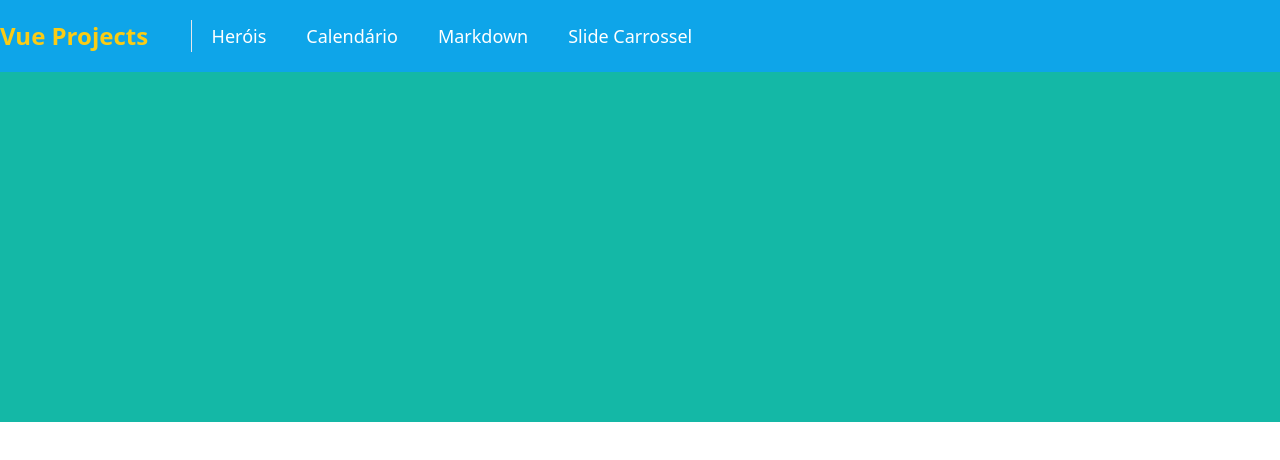
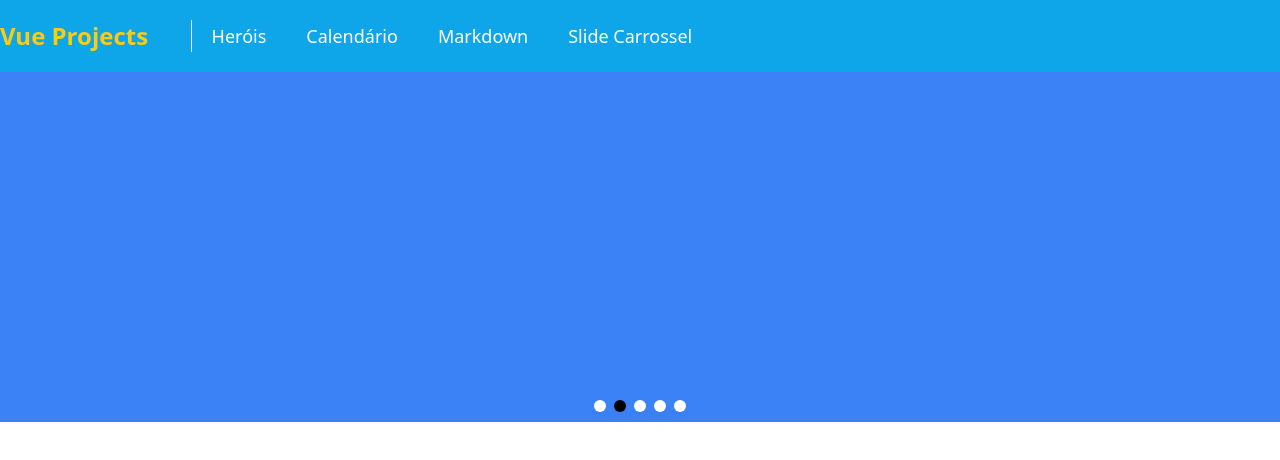
Before and after one commit to EuclidesKinto/vue-projects, a Vue app: page /slider in a window 1280 px wide. Shown: the top 460 px of the page. Built offline with nearby package versions, Linux system fonts and the light colour scheme.

Commit message:
add slider final

```diff
--- a/src/pages/Hero.vue
+++ b/src/pages/Hero.vue
@@ -1,7 +1,9 @@
 <template>
   <div class="flex justify-center container mt-10 mx-auto ">
     <div class="flex-col">
-      <h2 class="text-3xl font-bold mb-3 text-center">{{herosCount}} Heróis da DC</h2>
+      <h2 class="text-3xl font-bold mb-3 text-center">
+        {{herosCount}} {{pluralHerosCount}}
+      </h2>
       <div v-for="(hero, index) in dcHeros" :key="hero.name">
         <div class="flex justify-between">
           <span class="text-lg">{{index+1}} - {{hero.name}}</span>
@@ -43,6 +45,9 @@ export default {
   computed:{
     herosCount(){
       return this.dcHeros.length;
+    },
+    pluralHerosCount(){
+      return this.dcHeros.length <= 1 ? 'Herói Cadastrado' : 'Heróis Cadastrados';
     }
   },
   methods:{
--- a/src/pages/Slider.vue
+++ b/src/pages/Slider.vue
@@ -1,14 +1,34 @@
 <template>
-  <div class="flex flex-wrap w-full">
-    <div class=" absolute w-full"
+  <div class="flex flex-wrap w-full relative">
+    <div class="absolute w-full"
          v-for="(color, index) in sliders" :key="color"
     >
-      <div  v-if="currentSlide === index"
-          :class="color"
-          style="height: 350px;"
-      >
+      <Transition>
+        <div  v-if="currentSlide === index"
+            :class="color"
+            style="height: 350px;"
+        >
+        </div>
+      </Transition>
+    </div>
+    <div class="w-full" style="height: 340px">
+      <div class="absolute bottom-0 w-full flex justify-center">
+        <div v-for="(item, index) in sliders" :key="item"
+             @click="sliderClick(index)"
+             :class="currentSlide === index ? 'bg-black' : 'bg-white'"
+            class="w-3 h-3 rounded-full mx-1 cursor-pointer shadow-lg"></div>
       </div>
     </div>
+<!--    <div class="flex w-full my-10">-->
+<!--      <div class="mx-auto">-->
+<!--        <transition name="fade">-->
+<!--          <h1 v-if="isTitleShow">Slider</h1>-->
+<!--        </transition>-->
+<!--        <button-->
+<!--            @click="isTitleShow = !isTitleShow"-->
+<!--            class="px-2 rounded border">Toggle</button>-->
+<!--      </div>-->
+<!--    </div>-->
   </div>
 </template>
 
@@ -18,26 +38,57 @@ export default {
   data(){
     return {
       currentSlide: 0,
-      sliders: ["bg-green-500", "bg-blue-500", "bg-teal-500"],
+      sliders: ["bg-green-500", "bg-blue-500", "bg-teal-500", "bg-red-500", "bg-yellow-500"],
       interval:'',
+      isTitleShow: true
     }
   },
   mounted() {
+    console.log(this.sliders.length)
     this.interval = setInterval(() => {
-      this.currentSlide = this.currentSlide === 2 ? 0 : this.currentSlide+1;
-      // if (this.currentSlide === 2){
-      //   this.currentSlide = 0;
-      // }else{
-      //   this.currentSlide++;
-      // }
-    }, 1000)
+      // this.currentSlide = this.currentSlide === 2 ? 0 : this.currentSlide+1;
+      if (this.currentSlide === this.sliders.length-1){
+        this.currentSlide = 0;
+      }else{
+        this.currentSlide++;
+      }
+    }, 3500)
   },
   beforeUnmount() {
     clearInterval(this.interval)
+  },
+  methods:{
+    sliderClick(index){
+      this.currentSlide = index;
+    }
   }
 }
 </script>
 
 <style scoped>
+.v-enter-active, .v-leave-active {
+  transition: all 1s ease;
+}
+.v-enter-from{
+  opacity: 0;
+  transform: translateX(-100%);
+}
 
+.v-leave-to {
+  opacity: 0;
+  transform: translateX(100%);
+}
+/*.slide-fade-enter-active {*/
+/*  transition: all 0.3s ease-out;*/
+/*}*/
+
+/*.slide-fade-leave-active {*/
+/*  transition: all 0.8s cubic-bezier(1, 0.5, 0.8, 1);*/
+/*}*/
+
+/*.slide-fade-enter-from,*/
+/*.slide-fade-leave-to {*/
+/*  transform: translateX(20px);*/
+/*  opacity: 0;*/
+/*}*/
 </style>
```
